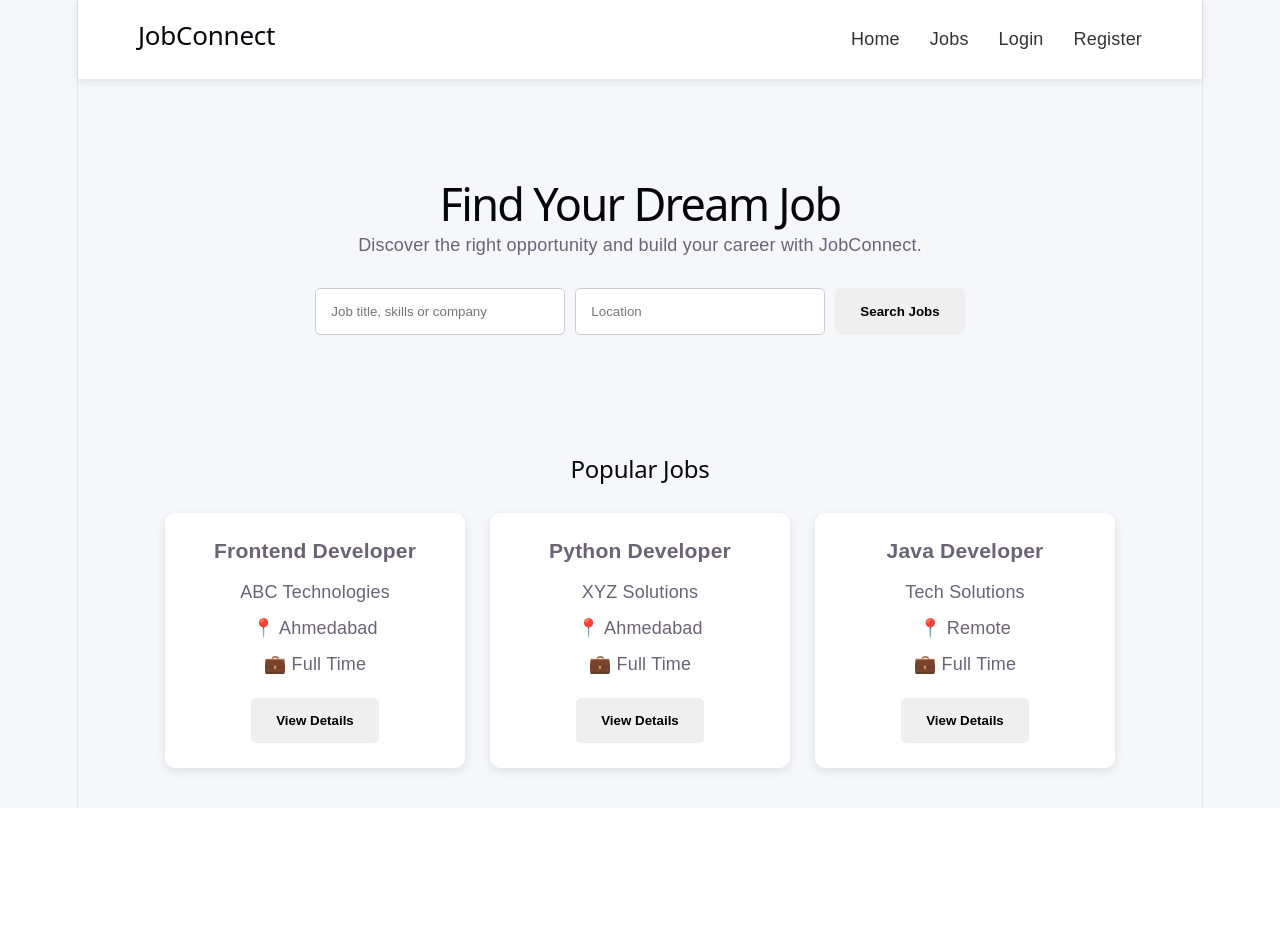
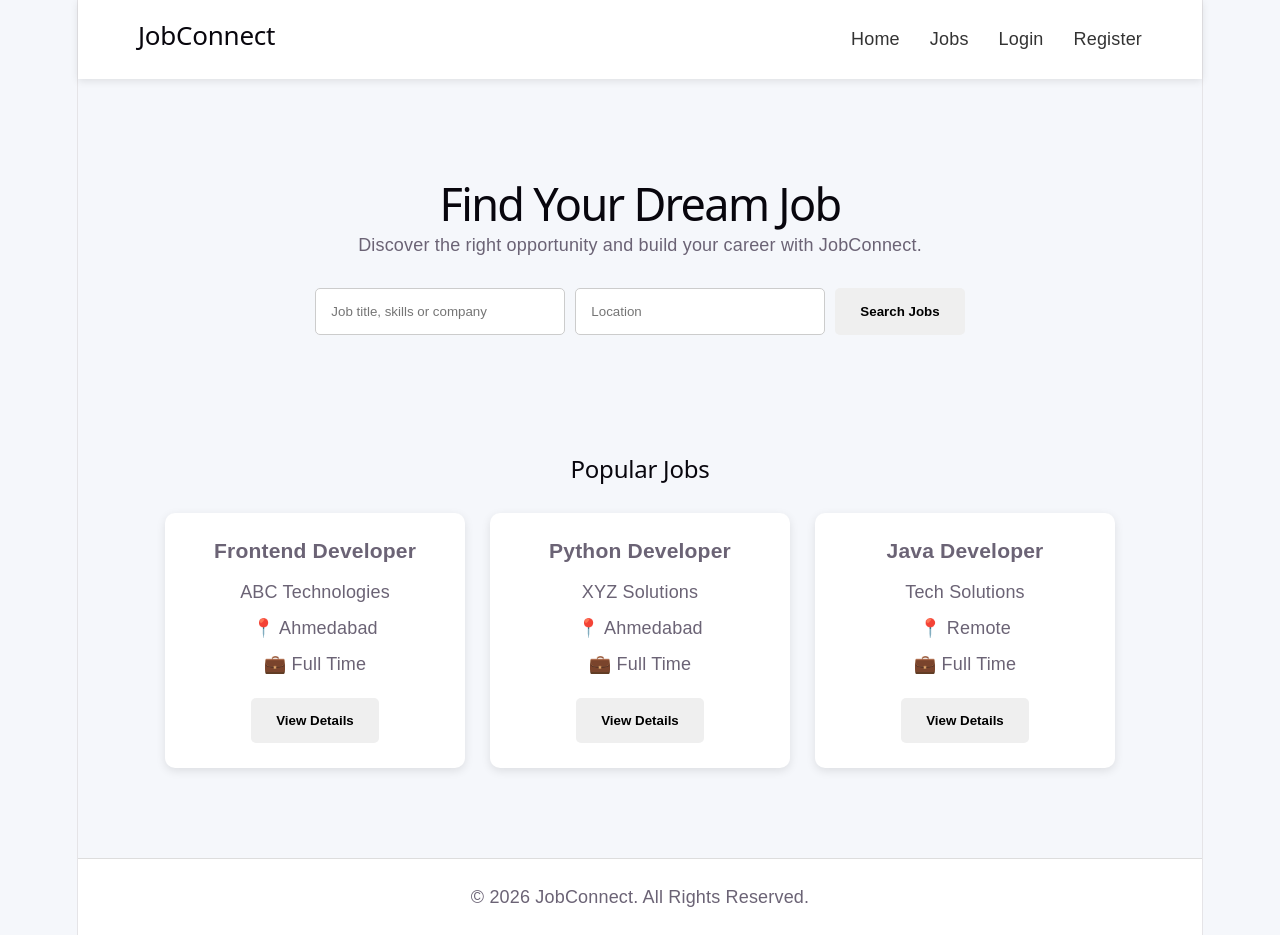
Before and after one commit to Ishasahani/JobConnect, a React (Vite) app: page / in a window 1280 px wide. Before the commit the page ends 808 px from the top, so only its background shows below. Built offline with nearby package versions, Linux system fonts and the light colour scheme.

Commit message:
Added reusable components and props

```diff
--- a/src/App.css
+++ b/src/App.css
@@ -111,3 +111,11 @@ button {
 .job-card button {
   margin-top: 10px;
 }
+
+.footer {
+  margin-top: 50px;
+  padding: 25px;
+  text-align: center;
+  background: white;
+  border-top: 1px solid #ddd;
+}
--- a/src/App.jsx
+++ b/src/App.jsx
@@ -1,21 +1,14 @@
 import "./App.css";
+
+import Navbar from "./components/Navbar";
+import JobCard from "./components/JobCard";
+import Footer from "./components/Footer";
 
 function App() {
   return (
     <div>
-      {/* Navigation Bar */}
-      <nav className="navbar">
-        <h2 className="logo">JobConnect</h2>
+      <Navbar />
 
-        <div className="nav-links">
-          <a href="#">Home</a>
-          <a href="#">Jobs</a>
-          <a href="#">Login</a>
-          <a href="#">Register</a>
-        </div>
-      </nav>
-
-      {/* Hero Section */}
       <section className="hero">
         <h1>Find Your Dream Job</h1>
 
@@ -38,38 +31,36 @@ function App() {
         </div>
       </section>
 
-      {/* Popular Jobs */}
       <section className="jobs-section">
         <h2>Popular Jobs</h2>
 
         <div className="job-container">
 
-          <div className="job-card">
-            <h3>Frontend Developer</h3>
-            <p>ABC Technologies</p>
-            <p>📍 Ahmedabad</p>
-            <p>💼 Full Time</p>
-            <button>View Details</button>
-          </div>
+          <JobCard
+            title="Frontend Developer"
+            company="ABC Technologies"
+            location="Ahmedabad"
+            type="Full Time"
+          />
 
-          <div className="job-card">
-            <h3>Python Developer</h3>
-            <p>XYZ Solutions</p>
-            <p>📍 Ahmedabad</p>
-            <p>💼 Full Time</p>
-            <button>View Details</button>
-          </div>
+          <JobCard
+            title="Python Developer"
+            company="XYZ Solutions"
+            location="Ahmedabad"
+            type="Full Time"
+          />
 
-          <div className="job-card">
-            <h3>Java Developer</h3>
-            <p>Tech Solutions</p>
-            <p>📍 Remote</p>
-            <p>💼 Full Time</p>
-            <button>View Details</button>
-          </div>
+          <JobCard
+            title="Java Developer"
+            company="Tech Solutions"
+            location="Remote"
+            type="Full Time"
+          />
 
         </div>
       </section>
+
+      <Footer />
     </div>
   );
 }
--- /dev/null
+++ b/src/components/Footer.jsx
@@ -0,0 +1,9 @@
+function Footer() {
+  return (
+    <footer className="footer">
+      <p>© 2026 JobConnect. All Rights Reserved.</p>
+    </footer>
+  );
+}
+
+export default Footer;
--- /dev/null
+++ b/src/components/JobCard.jsx
@@ -0,0 +1,17 @@
+function JobCard(props) {
+  return (
+    <div className="job-card">
+      <h3>{props.title}</h3>
+
+      <p>{props.company}</p>
+
+      <p>📍 {props.location}</p>
+
+      <p>💼 {props.type}</p>
+
+      <button>View Details</button>
+    </div>
+  );
+}
+
+export default JobCard;
--- /dev/null
+++ b/src/components/Navbar.jsx
@@ -0,0 +1,16 @@
+function Navbar() {
+  return (
+    <nav className="navbar">
+      <h2 className="logo">JobConnect</h2>
+
+      <div className="nav-links">
+        <a href="#">Home</a>
+        <a href="#">Jobs</a>
+        <a href="#">Login</a>
+        <a href="#">Register</a>
+      </div>
+    </nav>
+  );
+}
+
+export default Navbar;
```
